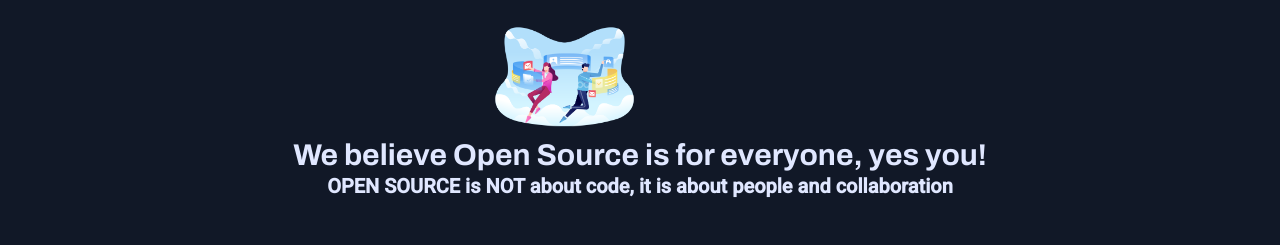
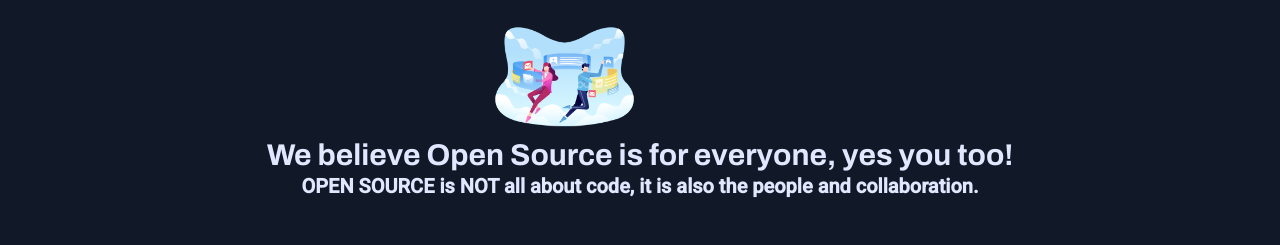
Before and after one commit to EddieHubCommunity/EddieHubCommunity.github.io, a Svelte app: page / in a window 1280 px wide. Shown: the top 245 px of the page. Built offline with nearby package versions, Linux system fonts and the light colour scheme.

Commit message:
Fixed some grammar issues

```diff
--- a/src/App.svelte
+++ b/src/App.svelte
@@ -15,12 +15,12 @@
   <h3
     class="text-3xl font-semibold text-indigo-100 leading-tight relative z-10 archivo"
   >
-    We believe Open Source is for everyone, yes you!
+    We believe Open Source is for everyone, yes you too!
   </h3>
   <h2
     class="text-xl font-semibold text-indigo-100 leading-tight relative z-10"
   >
-    OPEN SOURCE is NOT about code, it is about people and collaboration
+    OPEN SOURCE is NOT all about code, it is also the people and collaboration.
   </h2>
 
   <div
@@ -59,7 +59,7 @@
       <span class="text-teal-600 border-b-2 border-teal-600">community</span>?
     </h2>
     <p class="text-center text-xl leading-tight">
-      Raise an issue on the support repo asking to join (<a
+      Raise an issue on the support repo requesting to join the community (<a
         class="text-blue-500 underline"
         target="_blank"
         href="https://github.com/EddieJaoudeCommunity/support/issues?q=is%3Aissue+is%3Aclosed+label%3A%22invite+me+to+the+organisation%22"
```
